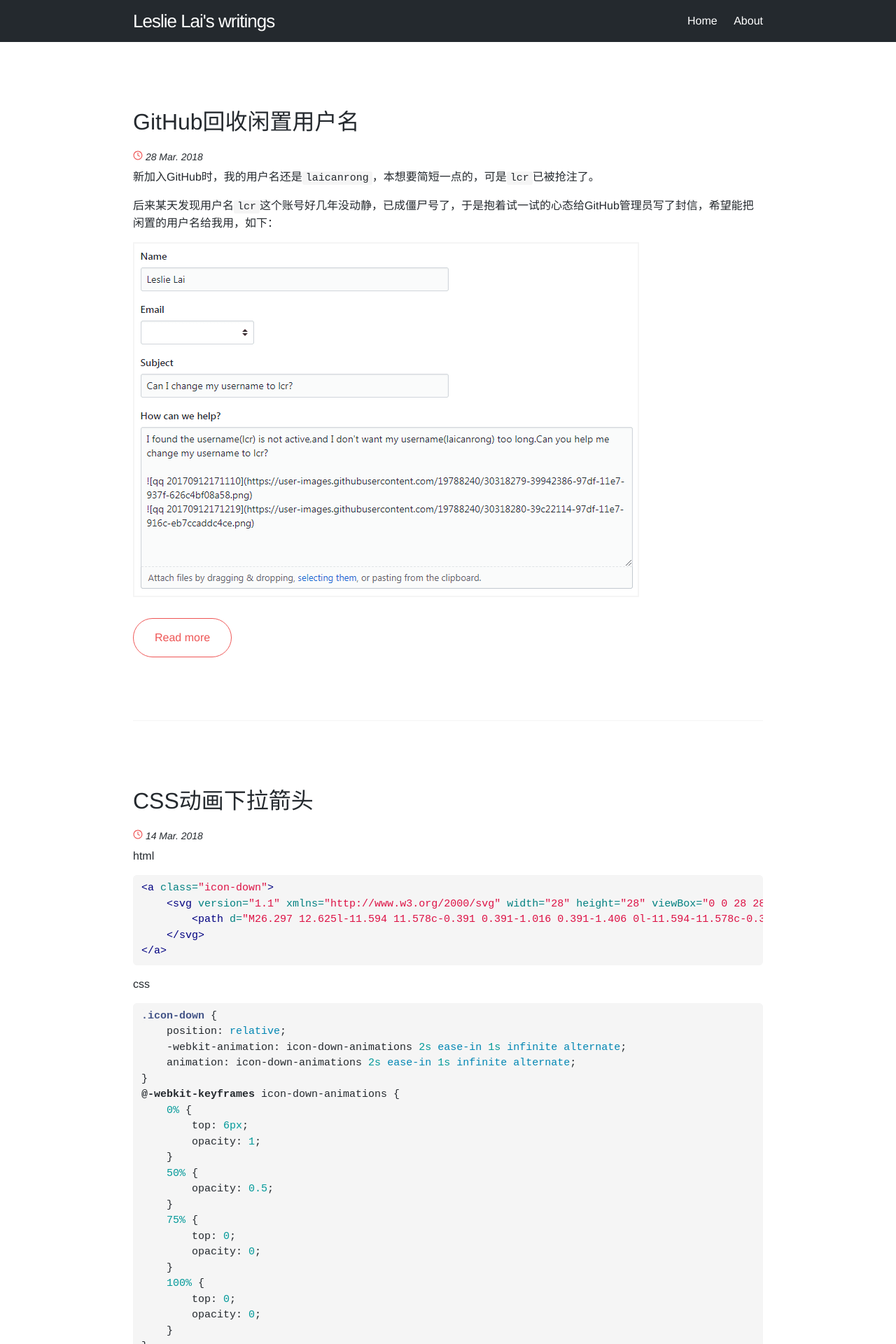
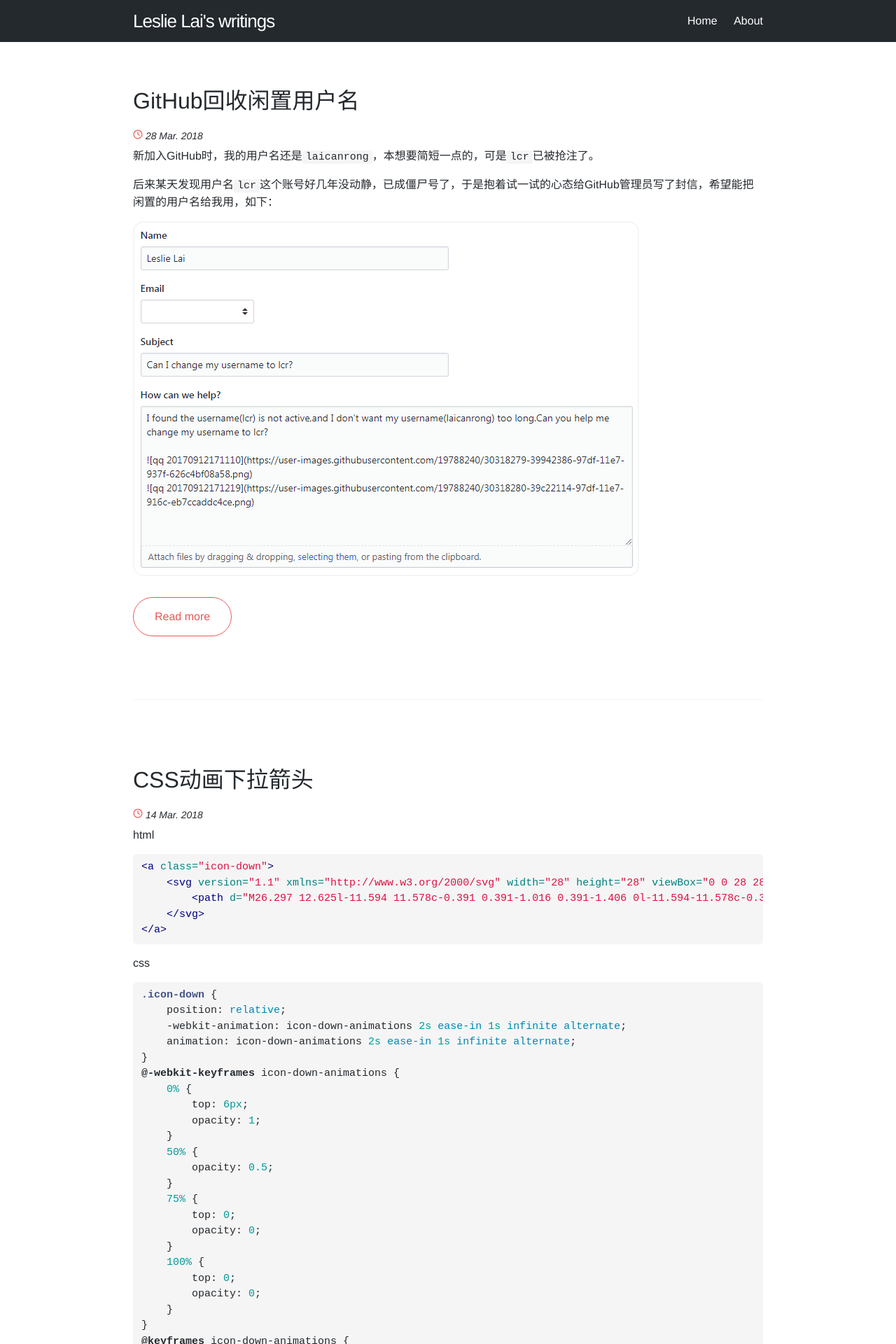
Before and after one commit to lcr/lcr.github.io, a Jekyll site: the page built from index.html, in a window 1280 px wide. Shown: the top 1920 px of the page at 70% size. Built offline with Jekyll 4.4.1, drawn with Linux system fonts in a browser that asks for light colours; the list of posts is cut into pages by our own code.

Commit message:
change img border

```diff
--- a/_sass/minima/_base.scss
+++ b/_sass/minima/_base.scss
@@ -38,7 +38,11 @@
  */
 img {
   max-width: 100%;
+  @include media-query($on-laptop) {
+    max-width: 90%;
+  }
   border: solid 2px $grey-color;
+  border-radius: $spacing-unit / 2;
   padding: 5px;
   vertical-align: middle;
 }
--- a/_sass/minima/_layout.scss
+++ b/_sass/minima/_layout.scss
@@ -127,6 +127,9 @@
     padding: ($spacing-unit * 3) 0;
     border-bottom: 1px solid $grey-color;
     list-style: none;
+    &:first-child{
+      padding-top:$spacing-unit * 2;
+    }
     &:last-child {
       border-bottom: none;
     }
--- a/_sass/minima/_post.scss
+++ b/_sass/minima/_post.scss
@@ -2,7 +2,7 @@
  * Post
  */
 .post-content {
-  padding-top: $spacing-unit * 3;
+  padding-top: $spacing-unit * 2;
   .post-title {
     letter-spacing: -1px;
   }
```
Also changed, not shown: _sass/minima.css (+7 -1 lines), 1 other file.
